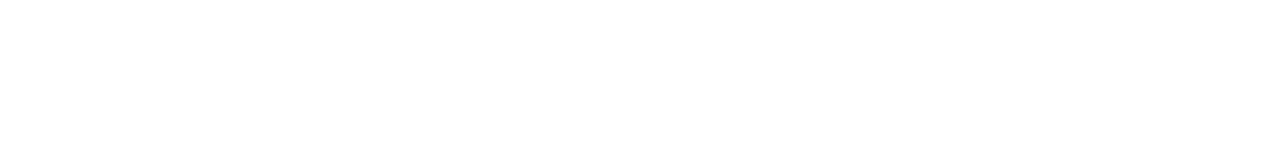
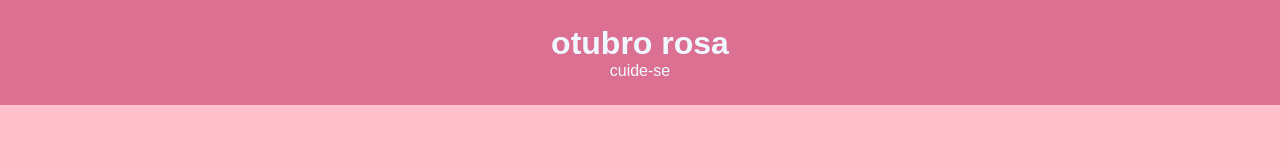
Before and after one commit to juhfernandes17/OUTUBRO-ROSA., a plain HTML site: page index.html in a window 1280 px wide. Drawn offline with Linux system fonts and the light colour scheme.

Commit message:
outubro rosa 19/10

```diff
--- a/index.html
+++ b/index.html
@@ -7,3 +7,11 @@
     <link rel="stylesheet" href="style.css">
 
 </head>
+
+<body>
+<header>
+     <h1>otubro rosa</h1>
+     <p>cuide-se</p>
+</header>
+</body>
+</html>
--- a/style.css
+++ b/style.css
@@ -3,3 +3,13 @@
     padding: 0;
     box-sizing: border-box;
 }
+body{
+    background-color:pink;
+    font-family: Arial, Helvetica, sans-serif;
+}
+header{
+    background-color: palevioletred;
+    color: aliceblue;
+    text-align: center;
+    padding: 25px 0;
+}
```
